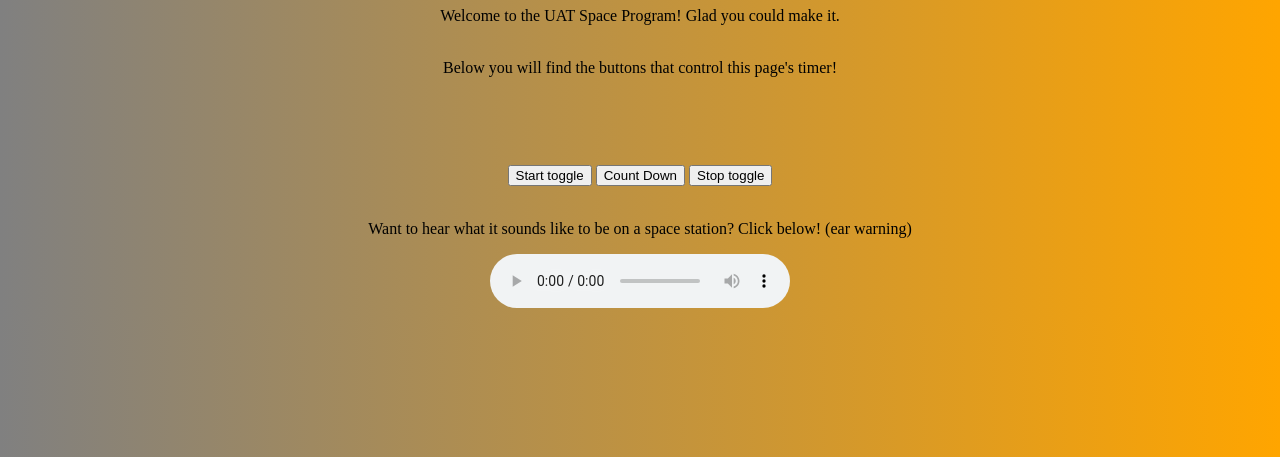
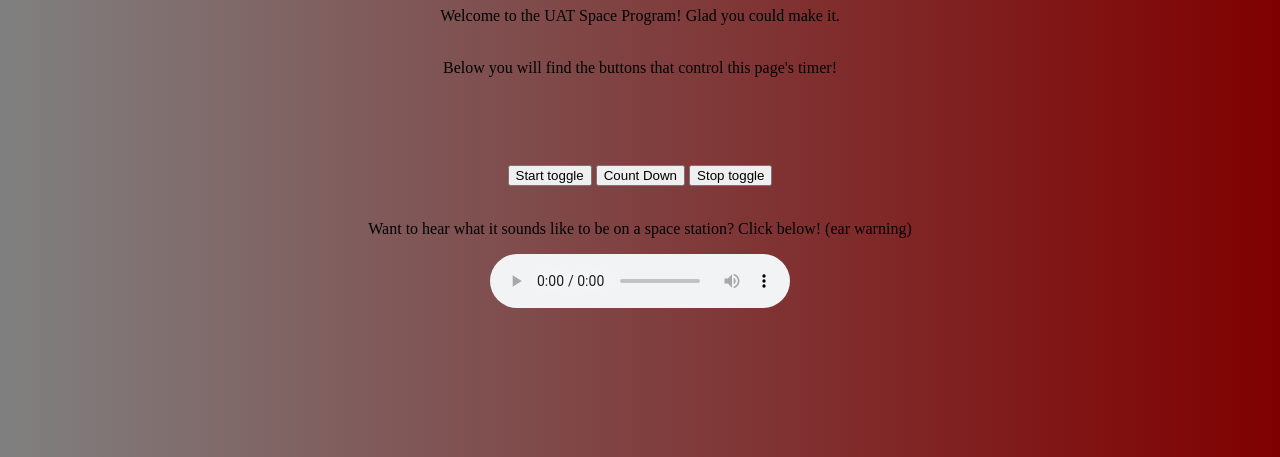
Before and after one commit to billingskendal/ubiquitous-doodle, a plain HTML site: page Space_Program/UAT_Space_Page2.html in a window 1280 px wide. Shown: the part 343-800 px from the top of the page. Drawn offline with Linux system fonts and the light colour scheme.

Commit message:
Add files via upload

```diff
--- a/Space_Program/Space_Page.css
+++ b/Space_Program/Space_Page.css
@@ -1,7 +1,7 @@
 body
 {
     background-color: bisque;
-    background-image: linear-gradient(90deg, grey, orange) ;
+    background-image: linear-gradient(90deg, grey, maroon) ;
 }
 P{
     text-align: center;
```
Also changed, not shown: Space_Program/Assignment Screenshots/controllable_sound.png (added), Space_Program/Assignment Screenshots/countdownfunction.png (added), Space_Program/Assignment Screenshots/hovering_toggle.png (added), Space_Program/Assignment Screenshots/login_formpic.png (added), Space_Program/Assignment Screenshots/login_success.png (added), Space_Program/Assignment Screenshots/working_start_toggle.png (added), Space_Program/Assignment Screenshots/working_stop_toggle.png (added), 1 other file.
